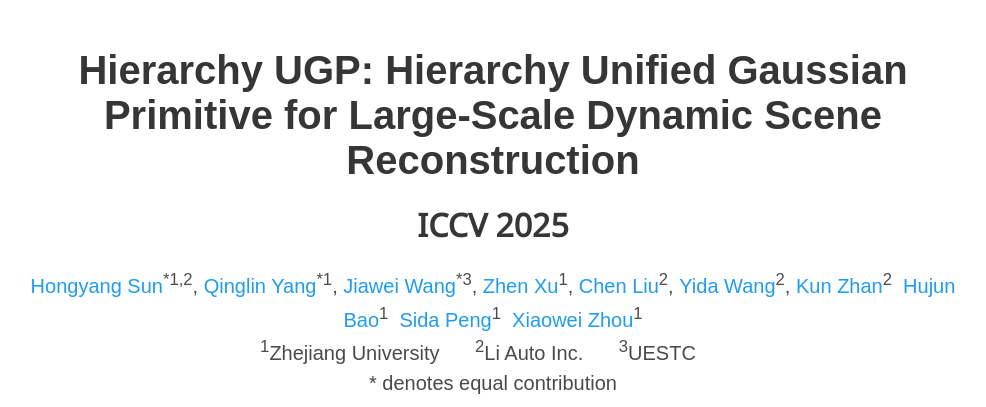
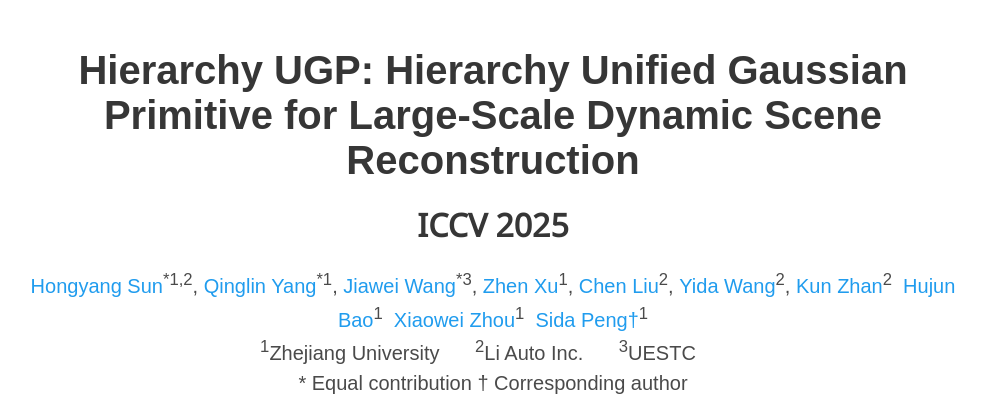
Before and after one commit to SunHongyang10/Project_Page_HierarchyUGP, a plain HTML site: page index.html in a window 1280 px wide. Shown: the top 407 px of the page, without its empty margins (147-1133 px from the left). Drawn offline with nearby package versions, Linux system fonts and the light colour scheme; some packages are replaced by stand-ins of ours; a script that the page names is missing; some icons are missing; a web font is replaced by a local one.

Commit message:
Update index.html

```diff
--- a/index.html
+++ b/index.html
@@ -75,10 +75,10 @@
               <a href="http://www.cad.zju.edu.cn/home/bao/">Hujun Bao</a><sup>1</sup>
             </span>
             <span class="author-block"></span>
-              <a href="https://pengsida.net/">Sida Peng</a><sup>1</sup>
+              <a href="https://www.xzhou.me/">Xiaowei Zhou</a><sup>1</sup>
             </span>
             <span class="author-block"></span>
-              <a href="https://www.xzhou.me/">Xiaowei Zhou</a><sup>1</sup>
+              <a href="https://pengsida.net/">Sida Peng†</a><sup>1</sup>
             </span>
           </div>
 
@@ -87,7 +87,8 @@
             <span class="author-block" style="margin-right: 30px;"><sup>2</sup>Li Auto Inc.</span>
             <span class="author-block" style="margin-right: 30px;"><sup>3</sup>UESTC</span>
             <br>
-            <span class="author-block">* denotes equal contribution</span>
+            <span class="author-block">* Equal contribution</span>
+            <span class="author-block">† Corresponding author</span>
           </div>
 
 
```
